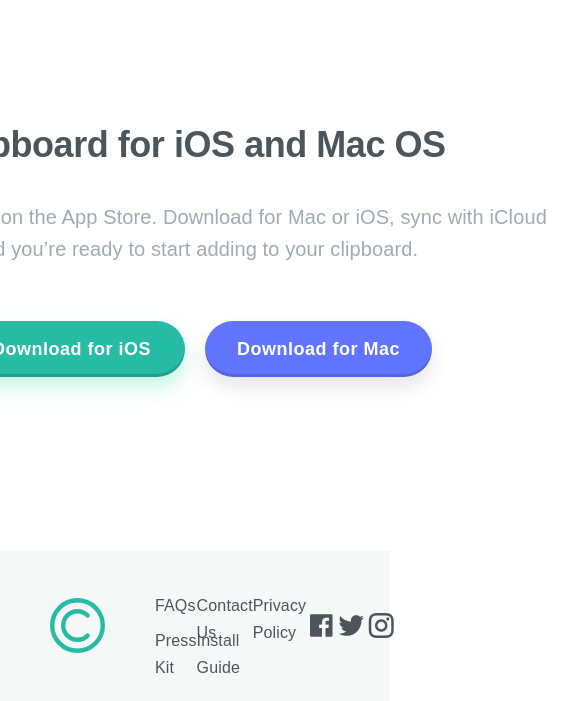
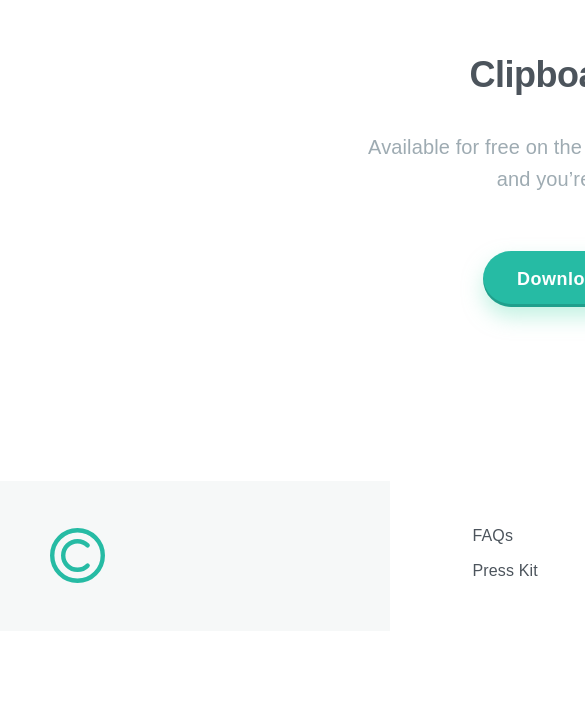
Before and after one commit to AnnikDev/Clipboard-Landing-Page, a plain HTML site: page index.html in a window 390 px wide. Shown: the part 3313-4014 px from the top of the page, 585 px wide, since content can reach past the window. After the commit the page ends 3944 px from the top, so only its background shows below. Drawn offline with nearby package versions, Linux system fonts and the light colour scheme; a web font is replaced by a local one.

Commit message:
update footer

```diff
--- a/index.html
+++ b/index.html
@@ -100,6 +100,7 @@
         </div>
     </main>
     <footer>
+        <div class="footer">
             <img class="footer-logo" src="./images/logo.svg" alt="">
             <ul>
                 <li>FAQs</li>
@@ -116,6 +117,8 @@
                 <div> <i class="ri-instagram-line"></i>
                 </div>
             </div>
+        </div>
+
     </footer>
 </body>
 
--- a/styles/style.css
+++ b/styles/style.css
@@ -255,8 +255,13 @@ h3 {
 footer {
     width: 375px;
     height: 500px;
+    background-color: #9eabb217;
+}
+
+.footer {
+    width: 375px;
+    height: 500px;
     flex-grow: 0;
-    background-color: #9eabb217;
     display: flex;
     flex-direction: column;
     align-items: center;
@@ -312,7 +317,7 @@ footer li:hover {
     color: #26bba4;
 }
 
-@media screen and (max-width:480px) {
+@media screen and (min-width:375px) {
     header {
         width: 100%;
     }
@@ -326,6 +331,11 @@ footer li:hover {
         width: 100%;
         height: 363px;
         display: flex;
+    }
+
+    main {
+        width: 1440px;
+        margin: auto;
     }
 
     .main-title {
@@ -453,8 +463,14 @@ footer li:hover {
     footer {
         width: 100%;
         height: 150px;
+    }
+
+    .footer {
+        width: 1440px;
+        height: 150px;
         flex-direction: row;
-        justify-content: space-around;
+        justify-content: space-between;
+        margin: auto;
     }
 
     footer ul {
@@ -468,5 +484,6 @@ footer li:hover {
 
     footer li {
         margin: 0;
+        height: 30px;
     }
 }
```
Lines whose indentation alone changed are shown as unchanged.
